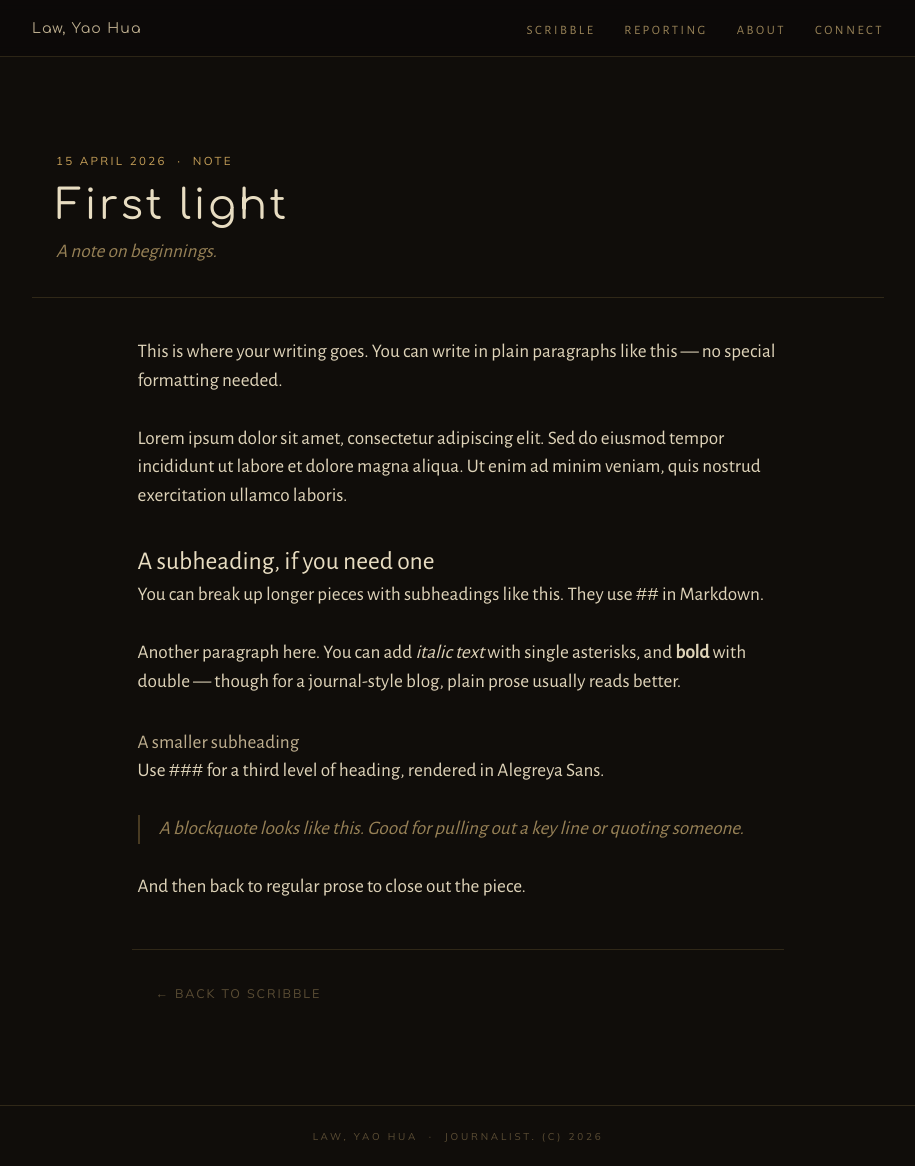
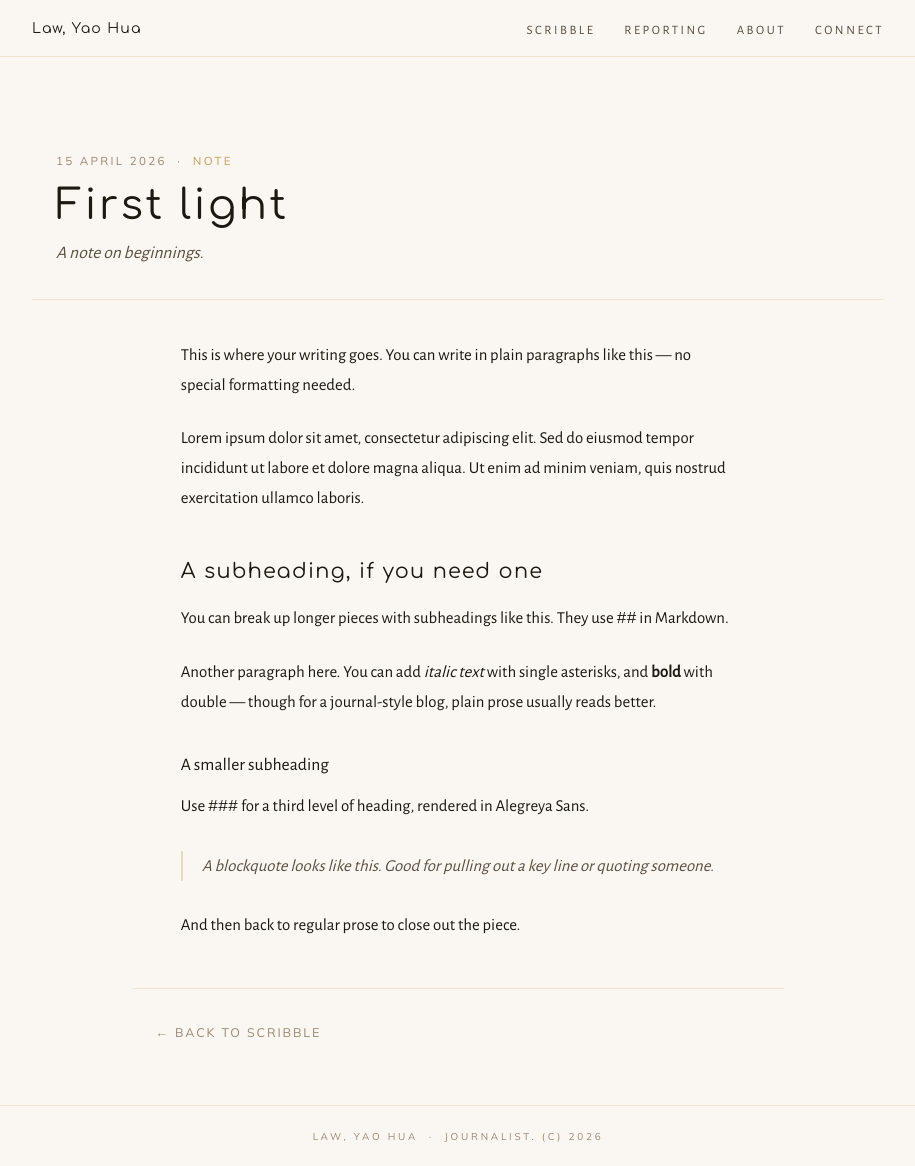
Before and after one commit to yhlreporter/site, a Jekyll site: the page built from _posts/2026-04-15-first-light.md, in a window 1280 px wide and 1166 px high. Shown: the whole window, without its empty margins (182-1097 px from the left). Built offline with Jekyll 4.4.1, drawn with Linux system fonts in a browser that asks for light colours; comment, search, counter and statistics services are not loaded.

Commit message:
Update main.css

```diff
--- a/assets/css/main.css
+++ b/assets/css/main.css
@@ -23,18 +23,17 @@ body {
   --btn-bg: rgba(14, 11, 8, 0.28);
   --btn-bg-h: rgba(120, 85, 30, 0.22);
 
-  --ink: rgba(240, 228, 200, 0.92);
-  --ink-muted: rgba(196, 168, 112, 0.75);
-  --ink-faint: rgba(196, 168, 112, 0.42);
-  --page-bg: #100d0a;
-  --rule: rgba(196, 158, 88, 0.18);
+  --ink: #1c1812;
+  --ink-muted: #5a5040;
+  --ink-faint: #9a8870;
+  --page-bg: #faf7f2;
+  --rule: rgba(196, 158, 88, 0.22);
 
   --font-display: "Comfortaa", cursive;
   --font-serif: "Alegreya Sans", sans-serif;
   --font-sans: "Mulish", sans-serif;
 
   --measure: 68ch;
-
   --nav-h: 56px;
 }
 
@@ -59,10 +58,8 @@ body {
   position: sticky;
   top: 0;
   z-index: 100;
-  background: rgba(12, 10, 8, 0.88);
+  background: var(--page-bg);
   border-bottom: 0.5px solid var(--rule);
-  backdrop-filter: blur(6px);
-  -webkit-backdrop-filter: blur(6px);
 }
 
 .site__nav {
@@ -81,10 +78,9 @@ body {
   font-weight: 400;
   font-size: 0.88rem;
   letter-spacing: 0.08em;
-  color: var(--cream-muted);
+  color: var(--ink);
   text-decoration: none;
   white-space: nowrap;
-  transition: color 0.2s;
 }
 
 .site__nav-name:hover {
@@ -141,7 +137,7 @@ body {
   font-family: var(--font-display);
   font-weight: 400;
   font-size: clamp(1.6rem, 4vw, 2.4rem);
-  color: var(--cream);
+  color: var(--ink);
   letter-spacing: 0.06em;
   margin-bottom: 0.5rem;
 }
@@ -189,7 +185,7 @@ body {
 }
 
 .post-list__title a {
-  color: var(--cream-muted);
+  color: var(--ink);
   text-decoration: none;
   transition: color 0.2s;
 }
@@ -221,7 +217,7 @@ body {
   font-size: 0.72rem;
   letter-spacing: 0.2em;
   text-transform: uppercase;
-  color: var(--gold);
+  color: var(--ink-faint);
   margin-bottom: 0.8rem;
 }
 
@@ -235,17 +231,17 @@ body {
   font-size: clamp(1.6rem, 4vw, 2.6rem);
   letter-spacing: 0.06em;
   line-height: 1.2;
-  color: var(--cream);
+  color: var(--ink);
   margin-bottom: 0.6rem;
 }
 
 .post__subtitle {
   font-family: var(--font-serif);
   font-style: italic;
-  font-weight: 300;
-  font-size: 1.2rem;
+  font-weight: 400;
+  font-size: 1.1rem;
   color: var(--ink-muted);
-  line-height: 1.3;
+  line-height: 1.5;
 }
 
 .post__body {
@@ -253,31 +249,31 @@ body {
   margin: 0 auto;
   padding: 0 1.5rem;
   font-family: var(--font-serif);
-  font-weight: 300;
-  font-size: 1.2rem;
-  line-height: 1.5;
+  font-weight: 400;
+  font-size: 1.05rem;
+  line-height: 1.8;
   color: var(--ink);
 }
 
 .post__body p {
-  margin-bottom: 1.8rem;
+  margin-bottom: 1.4rem;
 }
 
 .post__body h2 {
-  font-family: var(--font-serif);
+  font-family: var(--font-display);
   font-weight: 400;
-  font-size: 1.6rem;
-  letter-spacing: 0em;
-  color: var(--cream);
-  margin: 2rem 0 0;
+  font-size: 1.3rem;
+  letter-spacing: 0.06em;
+  color: var(--ink);
+  margin: 2.5rem 0 0.8rem;
 }
 
 .post__body h3 {
   font-family: var(--font-serif);
   font-weight: 400;
-  font-size: 1.2rem;
-  color: var(--cream-muted);
-  margin: 2rem 0 0;
+  font-size: 1.1rem;
+  color: var(--ink);
+  margin: 2rem 0 0.6rem;
 }
 
 .post__body a {
@@ -286,12 +282,12 @@ body {
   text-underline-offset: 3px;
 }
 
-/* .post__body img {
+.post__body img {
   width: 100%;
   height: auto;
   display: block;
   margin: 2rem 0;
-} */
+}
 
 .post__body blockquote {
   border-left: 2px solid var(--gold-dim);
@@ -326,8 +322,19 @@ body {
 
 /* ── Responsive ─────────────────────────────────────── */
 @media (max-width: 600px) {
+  /* Stack nav vertically on mobile */
+  .site__nav {
+    height: auto;
+    flex-direction: column;
+    align-items: center;
+    padding: 0.75rem 1.5rem;
+    gap: 0.5rem;
+  }
+
   .site__nav-links {
     gap: 1.1rem;
+    justify-content: center;
+    flex-wrap: wrap;
   }
 
   .site__nav-links a {
```
